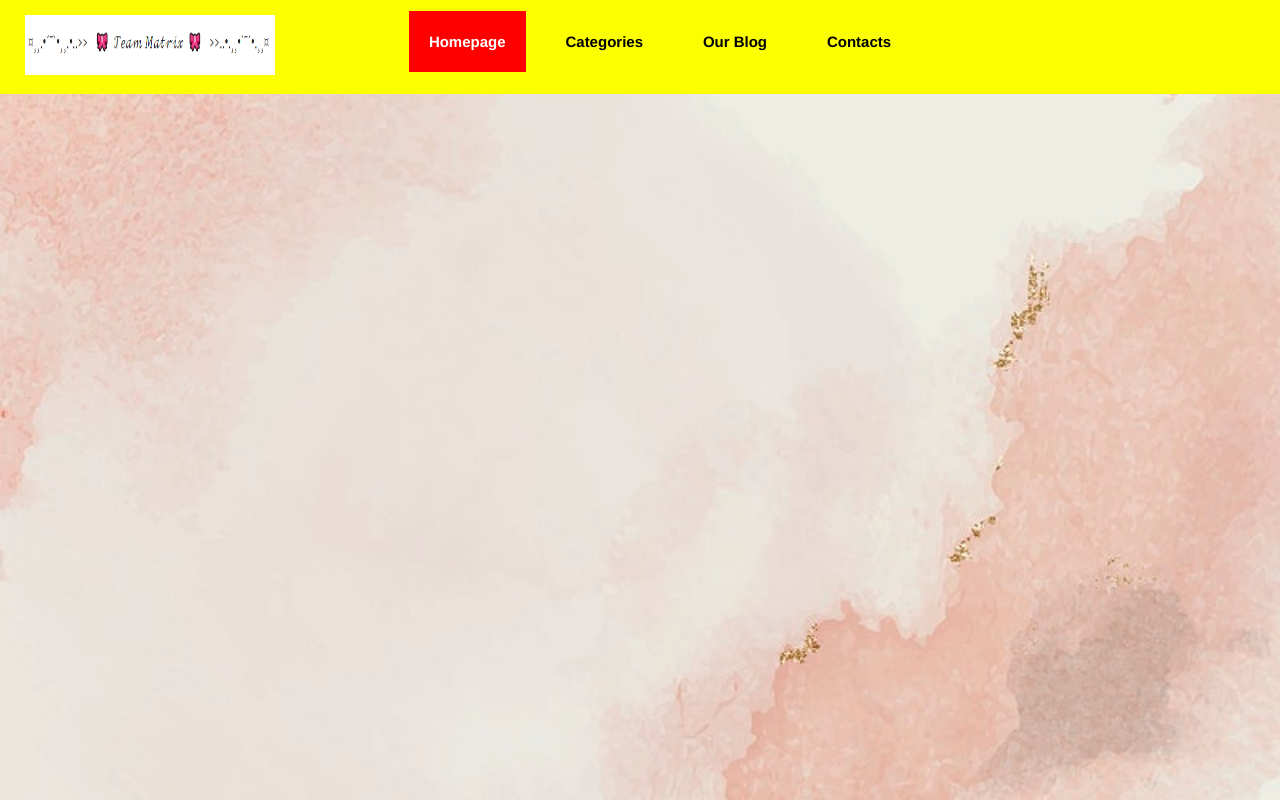
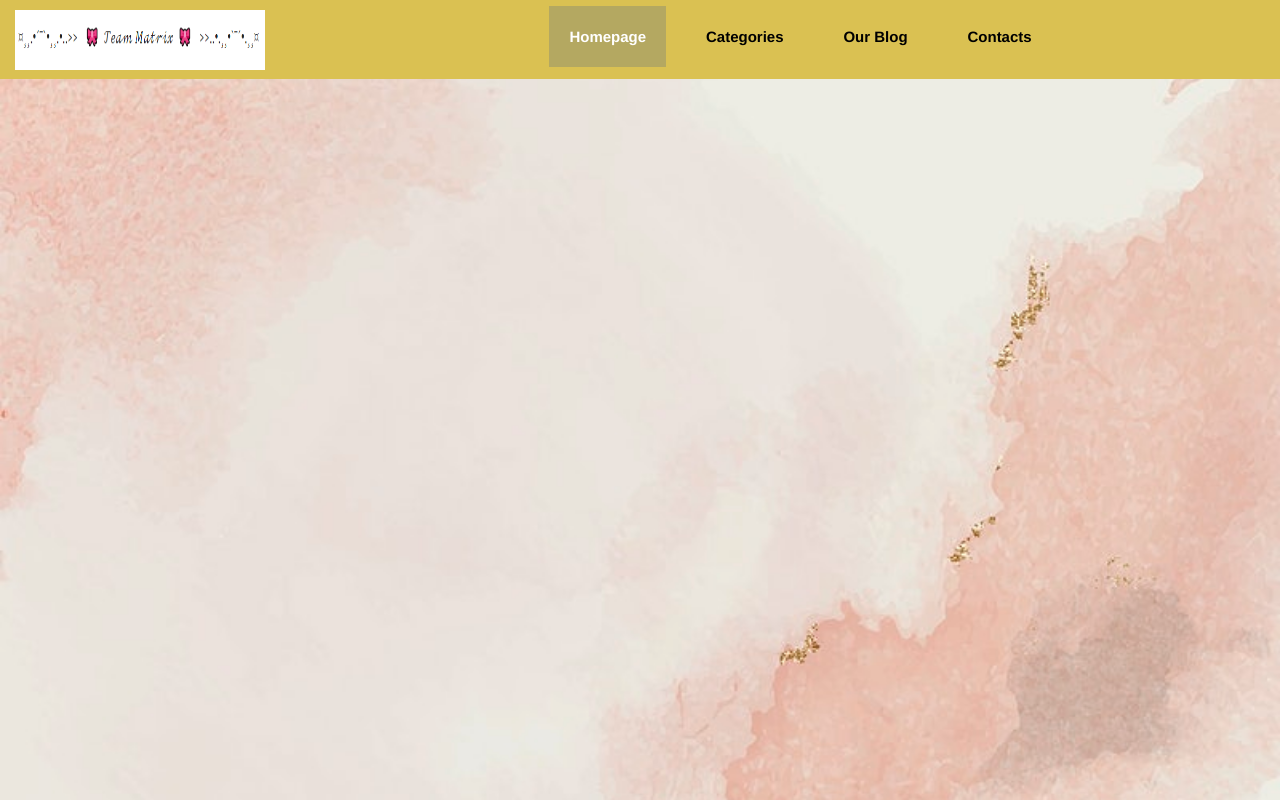
Before and after one commit to tooanonymous4u/Testing, a plain HTML site: page Index.Html in a window 1280 px wide. Drawn offline with nearby package versions, Linux system fonts and the light colour scheme.

Commit message:
Update Style.css

```diff
--- a/Style.css
+++ b/Style.css
@@ -9,8 +9,8 @@ body {
 
 
 .header {
-	background: #fbff00;
-	padding: 10px;
+	background: #dac152;
+	padding: 5px 0 0;
 }
 
 .header__logo {
@@ -22,7 +22,7 @@ body {
 }
 
 .header__menu {
-	text-align: center;
+	text-align: right;
 }
 
 .header__menu ul li {
@@ -33,7 +33,7 @@ body {
 }
 
 .header__menu ul li.active a {
-	background: #ff0000;
+	background: #b4a861;
 	color: #ffffff;
 }
 
```
